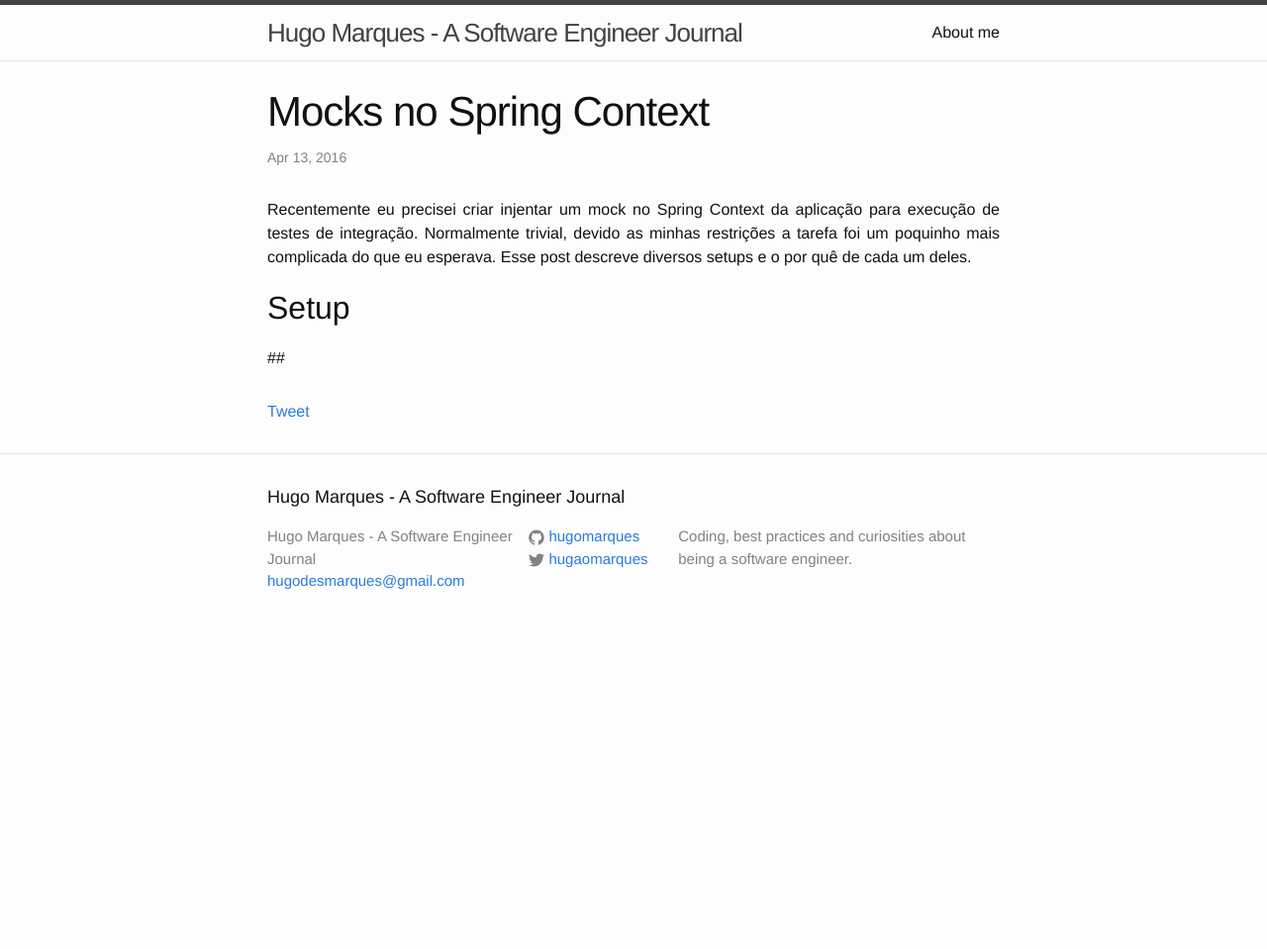
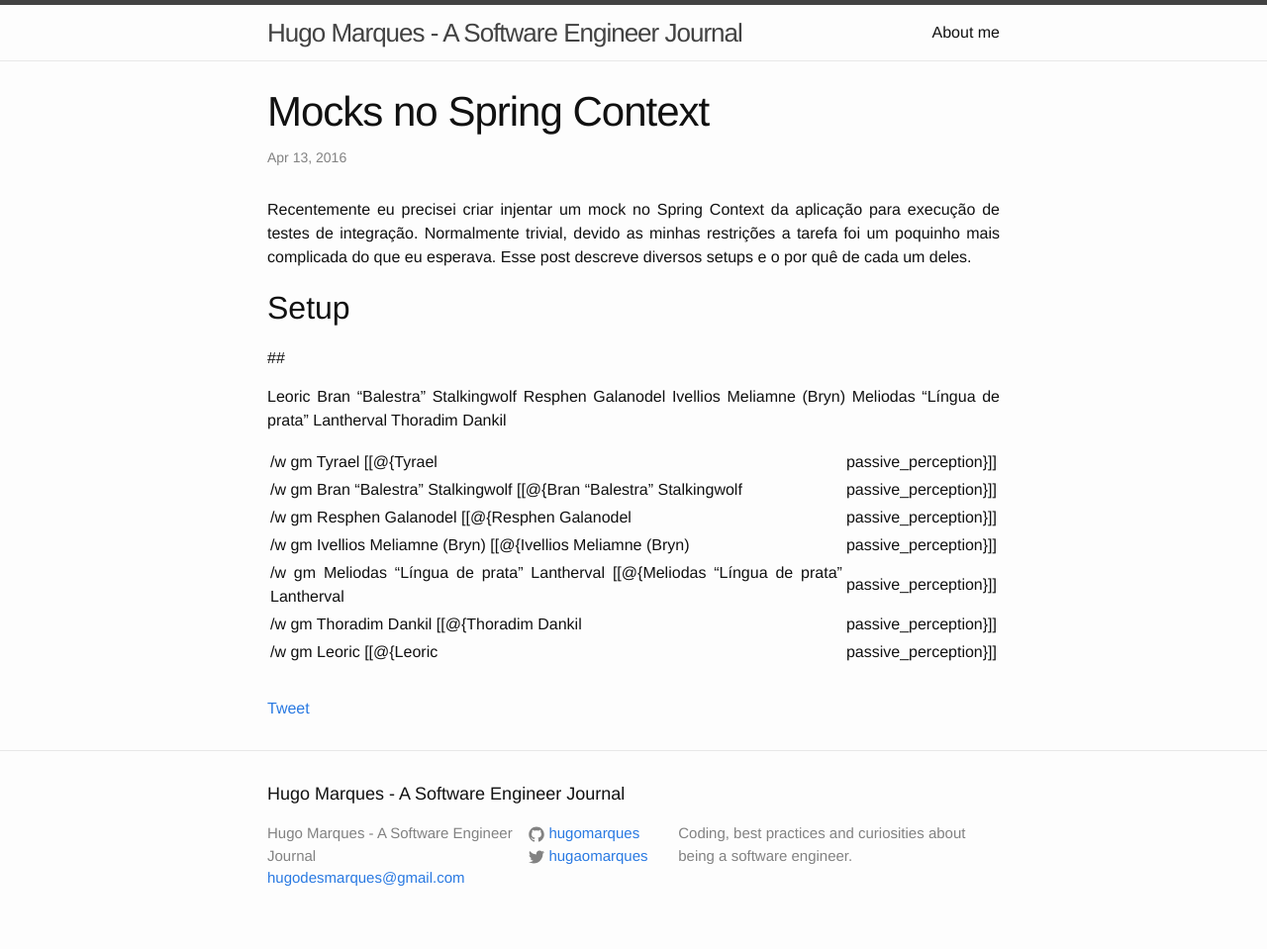
Before and after one commit to hugomarques/hugodesmarques, a Jekyll site: the page built from _posts/br/2016-09-25-Injentando-Mock-no-Spring-Context.markdown, in a window 1280 px wide. Shown: the whole page at 99% size. Built offline with Jekyll 4.4.1, drawn with Linux system fonts in a browser that asks for light colours; comment, search, counter and statistics services are not loaded; before the commit the page ends 900 px from its top, so only the background shows below that.

Commit message:
Fix blog posts

```diff
--- /dev/null
+++ b/_posts/br/2016-09-25-Injentando-Mock-no-Spring-Context.markdown
@@ -0,0 +1,33 @@
+---
+layout: post
+title:  "Mocks no Spring Context"
+date:   2016-04-13
+categories: java spring
+tags: java spring mockito
+comments: true
+---
+
+Recentemente eu precisei criar injentar um mock no Spring Context da aplicação para execução de testes de integração. Normalmente trivial, devido as minhas restrições a tarefa foi um poquinho mais complicada do que eu esperava. Esse post descreve diversos setups e o por quê de cada um deles.
+
+## Setup
+
+
+##
+
+
+
+
+Leoric
+Bran "Balestra" Stalkingwolf
+Resphen Galanodel
+Ivellios Meliamne (Bryn)
+Meliodas "Língua de prata" Lantherval
+Thoradim Dankil
+
+/w gm Tyrael [[@{Tyrael|passive_perception}]]
+/w gm Bran "Balestra" Stalkingwolf [[@{Bran "Balestra" Stalkingwolf|passive_perception}]]
+/w gm Resphen Galanodel [[@{Resphen Galanodel|passive_perception}]]
+/w gm Ivellios Meliamne (Bryn) [[@{Ivellios Meliamne (Bryn)|passive_perception}]]
+/w gm Meliodas "Língua de prata" Lantherval [[@{Meliodas "Língua de prata" Lantherval|passive_perception}]]
+/w gm Thoradim Dankil [[@{Thoradim Dankil|passive_perception}]]
+/w gm Leoric [[@{Leoric|passive_perception}]]
--- a/_posts/en/2016-09-25-Injentando-Mock-no-Spring-Context.markdown
+++ b/_posts/en/2016-09-25-Injentando-Mock-no-Spring-Context.markdown
@@ -5,7 +5,7 @@ date:   2016-04-13
 categories: java spring
 tags: java spring mockito
 comments: true
-publish: false
+published: false
 ---
 
 Recentemente eu precisei criar injentar um mock no Spring Context da aplicação para execução de testes de integração. Normalmente trivial, devido as minhas restrições a tarefa foi um poquinho mais complicada do que eu esperava. Esse post descreve diversos setups e o por quê de cada um deles.
--- a/_posts/en/2016-09-25-NoSQL-com-AWS-DynamoDB.markdown
+++ b/_posts/en/2016-09-25-NoSQL-com-AWS-DynamoDB.markdown
@@ -4,4 +4,5 @@ title:  "Java fácil com Spring Boot"
 date:   2016-04-13
 categories: java spring
 comments: true
+published: false
 ---
--- a/index.html
+++ b/index.html
@@ -15,7 +15,7 @@ layout: default
           <a class="post-link" href="{{ post.url | prepend: site.baseurl }}">{{ post.title }}</a>
         </h2>
         <p class="post-content">
-          {{ post.excerpt  | remove: '<p>' | remove: '</p>' }} <a href="{{ post.url | prepend: site.baseurl }}">[leia mais...]</a>
+          {{ post.excerpt  | remove: '<p>' | remove: '</p>' }} <a href="{{ post.url | prepend: site.baseurl }}">[read more...]</a>
         </p>
       </li>
     {% endfor %}
```
Also changed, not shown: _posts/en/2016-10-22-java-libs-AssertJ.markdown (+5 -3 lines).
